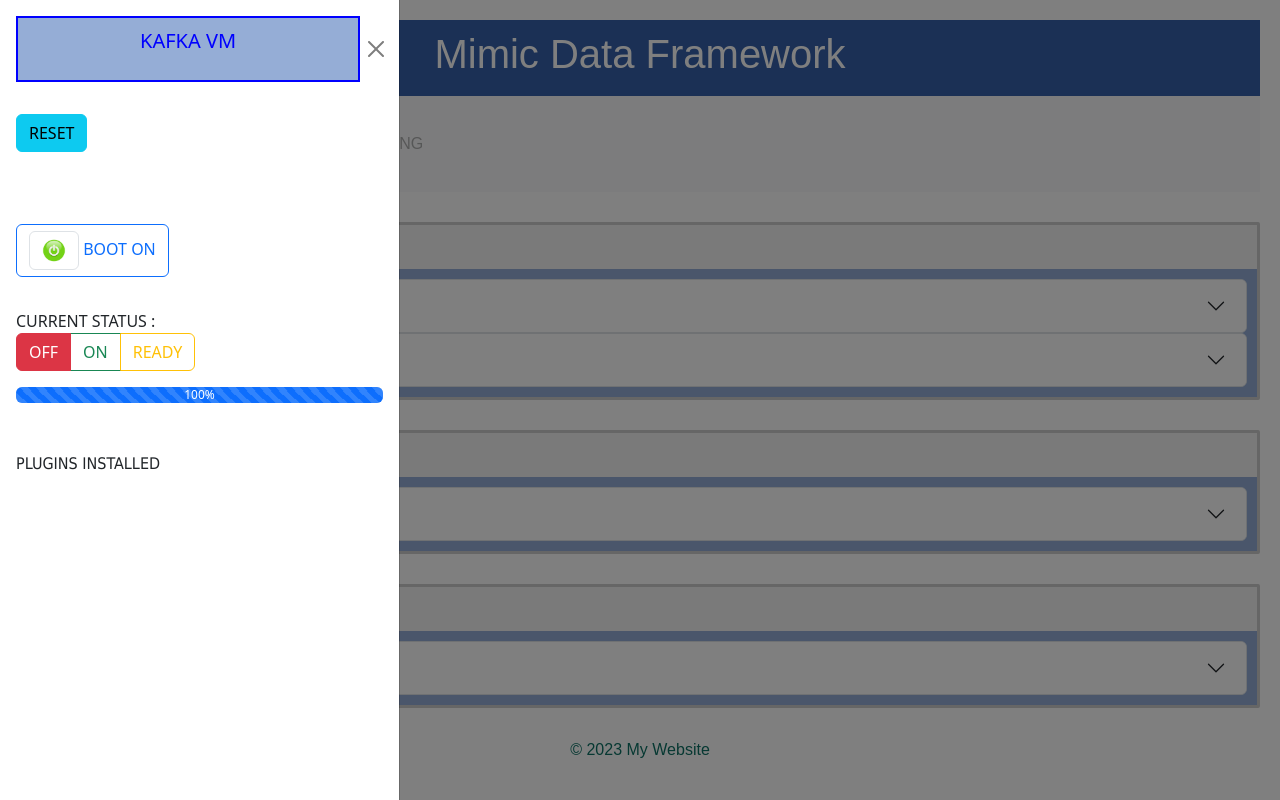
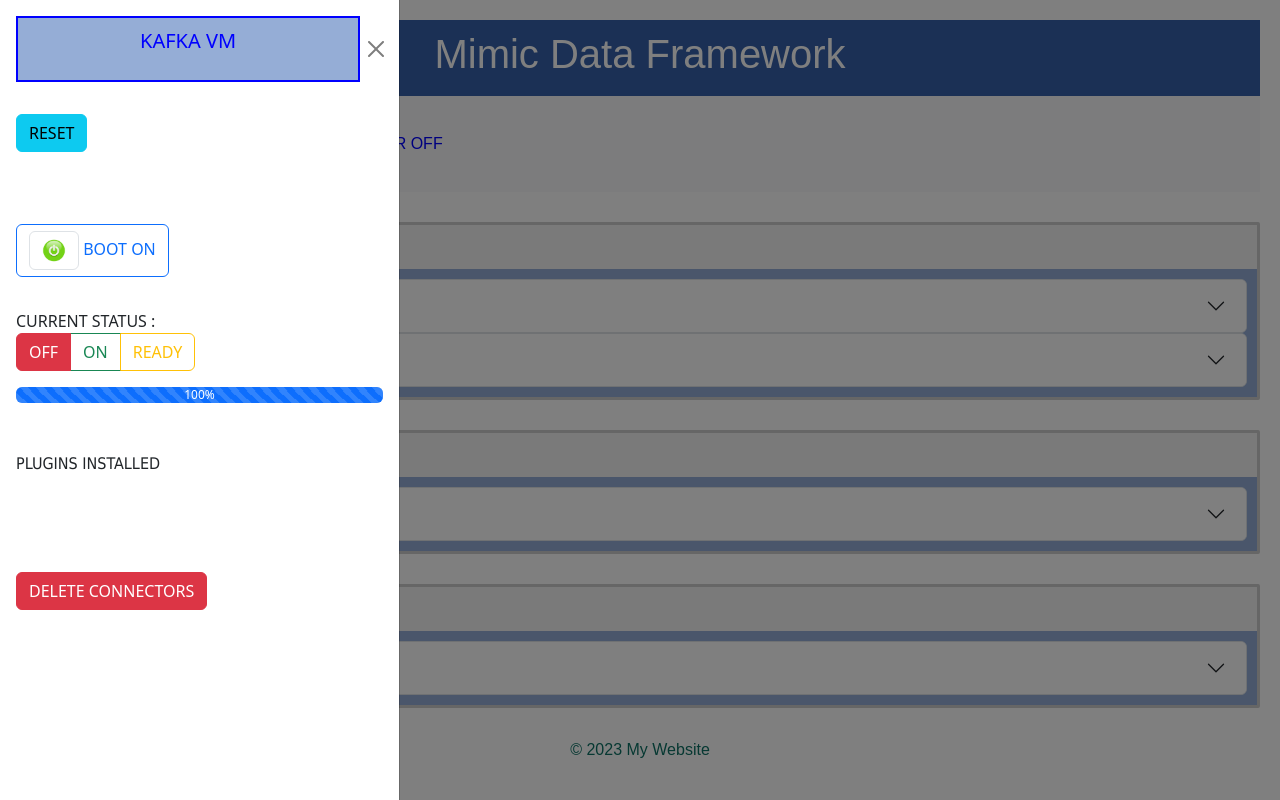
Before and after one commit to Lithin87/react-mdf-website, a React (Create React App) app: page / in a window 1280 px wide. Both pictures are taken after a click on the button "VM Operations". Built offline with nearby package versions, Linux system fonts and the light colour scheme.

Commit message:
added delete connectors option

```diff
--- a/src/App.css
+++ b/src/App.css
@@ -9,6 +9,12 @@
   padding: 10px 0;
   text-align: center;
 }
+
+.nav-item {
+  display: inline-block;
+  margin-right: 15px;
+}
+
 
 footer {
   margin-top: 20px;
--- a/src/Components/AccordionOptions.js
+++ b/src/Components/AccordionOptions.js
@@ -1,5 +1,6 @@
 import { Form , Button , Accordion, Toast } from 'react-bootstrap';
 import Axios from 'axios';
+
 
 function FileInputExample({ onFileUpload ,id }) {
 
@@ -32,18 +33,16 @@
 function AccordionOptions(props) {
 
   const handleClick = async () => {
-    if(props.state === "")
-    alert("Pls select the file")
-    else
-  {
+    let schema = {};
+    if(props.state === "") alert("NO file selected. Using Pre-Configured Data"); else schema = props.state;
+    console.log(schema);
     const url_r = process.env.REACT_APP_BACKEND_HOST + '/services/'+ props.eventKey;
     let response = "";
-    response =  await Axios.post(url_r, props.state ).catch((error) => {console.log("Error accessing backend"+error); });
+    response =  await Axios.post(url_r, schema , { headers: { 'Content-Type': 'application/json' } }).catch((error) => {console.log("Error accessing backend"+error); });
     if(response !== "")
     {
-      alert(JSON.stringify(response));
+      alert(JSON.stringify(response.data));
     }
-  }
    }
 
 
@@ -57,6 +56,7 @@
   <Button variant="primary" style={{ marginLeft: '70px', marginTop: '15px' }} onClick={handleClick}>
     SUBMIT
   </Button>
+  {/* <pre style={{ marginLeft: '70px', marginTop: '15px' }}>{props.state}</pre> */}
 </div>
 
         <div>
--- a/src/Components/MenuBar.js
+++ b/src/Components/MenuBar.js
@@ -1,9 +1,13 @@
 import OffcanvasVM from './OffcanvasVM';
 import { Image } from 'react-bootstrap';
 import brand4 from '../images/brand4.png';
+import AuthContext from '../Contexts/app-context';
+import { useContext} from 'react';
+
+function MenuBar(props) {
+    const ctx = useContext(AuthContext);
 
 
-function MenuBar(props) {
     return (
         <><nav class="navbar navbar-expand-lg navbar-light bg-light">
             <a class="navbar-brand" href="http://www.google.com"> <Image src={brand4} width="70" height="70" alt="Small Image" rounded thumbnail /></a>
@@ -20,7 +24,7 @@
                         <OffcanvasVM >VM Operations</OffcanvasVM>
                     </li>
                     <li class="nav-item">
-                        <a class="nav-link disabled" href="http://www.google.com" tabindex="-1" aria-disabled="true">NOT RUNNING</a>
+                        <a class="nav-link disabled" href="http://www.google.com" tabindex="-1" aria-disabled="true" style={{color: "blue"}}>SERVER {ctx.radioValue === "3" ? "ON" : "OFF"}</a>
                     </li>
                 </ul>
             </div>
--- a/src/Components/OffcanvasVM.js
+++ b/src/Components/OffcanvasVM.js
@@ -1,5 +1,4 @@
 import {  useEffect , useContext} from 'react';
-
 import { Button , Offcanvas } from 'react-bootstrap';
 import ToggleVM from './ToggleVM';
 import AuthContext from '../Contexts/app-context';
--- a/src/Components/PanelContent.js
+++ b/src/Components/PanelContent.js
@@ -32,7 +32,7 @@
             </Panel>
 
             <Panel header="CHAT GPT AUTOMATION">
-            <AccordionOptions  eventKey="11" state={fileContent3}  setState= {setFileContent3} >Ask questions from AI</AccordionOptions>
+            <AccordionOptions  eventKey="9" state={fileContent3}  setState= {setFileContent3} >Ask questions from AI</AccordionOptions>
             </Panel>
         </>
     );
--- a/src/Components/ToggleVM.js
+++ b/src/Components/ToggleVM.js
@@ -23,6 +23,16 @@
        });
     }
 
+    const handleDeleteConnectors = async () => {
+      const url_r = process.env.REACT_APP_BACKEND_HOST + '/services/8';
+      let response = "";
+      response =  await Axios.get(url_r).catch((error) => {console.log("Error accessing backend"+error); });
+      if(response !== "")
+      {
+        alert(JSON.stringify(response.data));
+      }
+      }
+
   const radios = [
       { name: 'OFF', value: '1' },
       { name: 'ON', value: '2' },
@@ -31,7 +41,6 @@
 
   const handleClickToggleButton = async (e) => {
       ctx.setChecked(e.currentTarget.checked);
-
       const on_off = e.currentTarget.checked === true ? 1 : 6;
       const url_r = process.env.REACT_APP_BACKEND_HOST + '/services/'+ on_off;
       let response = "";
@@ -125,6 +134,10 @@
       ))}
     </ListGroup>
 
+    <br /> <br /> <br /> <br />
+    <Button class="nav-link" variant="danger" onClick={handleDeleteConnectors}> DELETE CONNECTORS</Button>
+    {/* <Button class="nav-link" variant="danger" onClick={handleDeleteTopics}> DELETE TOPICS</Button> */}
+
     </>
   );
 }
```
Also changed, not shown: public/Option3_schema.txt (added), public/Option4_json.txt (added), public/Option5_config.txt (added), public/Option9_chatgpt.txt (added). Lines whose indentation alone changed are shown as unchanged.
